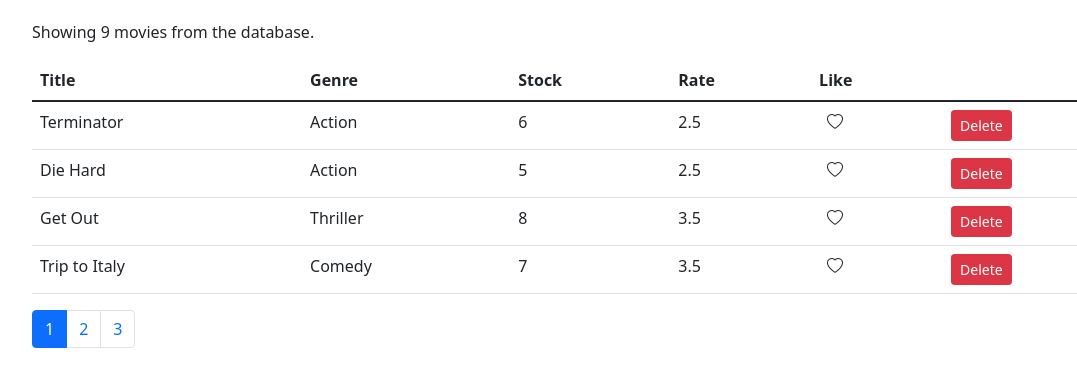
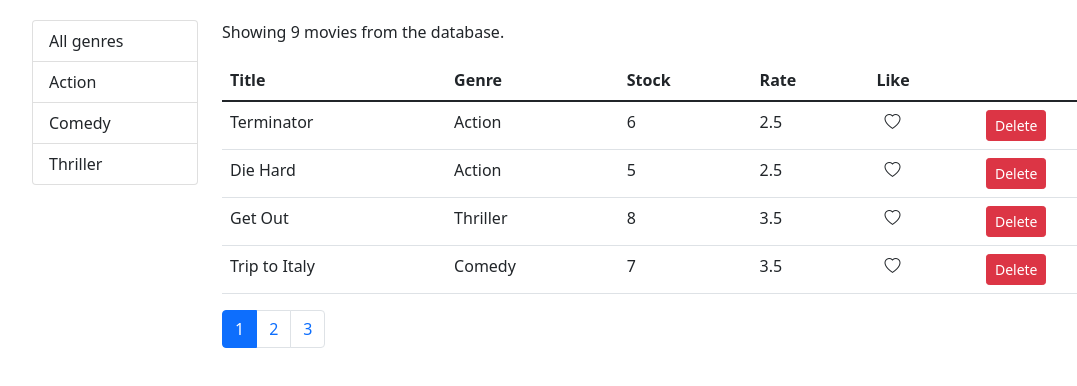
Before and after one commit to pesekt1/vidly-client, a React (Create React App) app: page / in a window 1280 px wide. Shown: the top 386 px of the page, without its empty margins (50-1127 px from the left). Built offline with nearby package versions, Linux system fonts and the light colour scheme.

Commit message:
filtering

```diff
--- /dev/null
+++ b/src/components/common/listGroup.jsx
@@ -0,0 +1,35 @@
+import React, { Component } from "react";
+
+class ListGroup extends Component {
+  render() {
+    const { onItemSelect, items, selectedGenre } = this.props;
+
+    return (
+      <ul className="list-group">
+        <li
+          className={
+            !selectedGenre ? "list-group-item active" : "list-group-item"
+          }
+          onClick={() => onItemSelect()}
+        >
+          All genres
+        </li>
+        {items.map((item) => (
+          <li
+            key={items._id}
+            onClick={() => onItemSelect(item)}
+            className={
+              selectedGenre === item
+                ? "list-group-item active"
+                : "list-group-item"
+            }
+          >
+            {item.name}
+          </li>
+        ))}
+      </ul>
+    );
+  }
+}
+
+export default ListGroup;
--- a/src/components/movies.jsx
+++ b/src/components/movies.jsx
@@ -3,13 +3,24 @@
 import Like from "./common/like";
 import Pagination from "./common/pagination";
 import { paginate } from "../services/paginate";
+import ListGroup from "./common/listGroup";
+import { getGenres } from "../services/fakeGenreService";
 
 class Movies extends Component {
   state = {
-    movies: getMovies(),
+    genres: [],
+    movies: [],
     currentPage: 1,
     pageSize: 4,
+    selectedGenre: {},
   };
+
+  componentDidMount() {
+    this.setState({
+      genres: getGenres(),
+      movies: getMovies(),
+    });
+  }
 
   handleDelete = (movie) => {
     //deleteMovie(movie._id);
@@ -29,14 +40,27 @@
     this.setState({ currentPage: page });
   };
 
+  handleGenreSelect = (genre) => {
+    console.log(genre);
+    this.setState({ selectedGenre: genre });
+  };
+
   render() {
     const { length: count } = this.state.movies;
-    const { currentPage, pageSize, movies } = this.state;
+    const { currentPage, pageSize, movies, genres, selectedGenre } = this.state;
 
     if (count === 0) return <p>There are no movies in the database.</p>;
 
     return (
-      <React.Fragment>
+      <div className="row">
+        <div className="col-2">
+          <ListGroup
+            selectedGenre={selectedGenre}
+            items={genres}
+            onItemSelect={this.handleGenreSelect}
+          />
+        </div>
+        <div className="col">
           <p>Showing {count} movies from the database.</p>
           <table className="table">
             <thead>
@@ -80,7 +104,8 @@
             currentPage={currentPage}
             onPageChange={this.handlePageChange}
           />
-      </React.Fragment>
+        </div>
+      </div>
     );
   }
 }
```
Also changed, not shown: 1 other file (tests, documents, lock files or other folders). Lines whose indentation alone changed are shown as unchanged.
